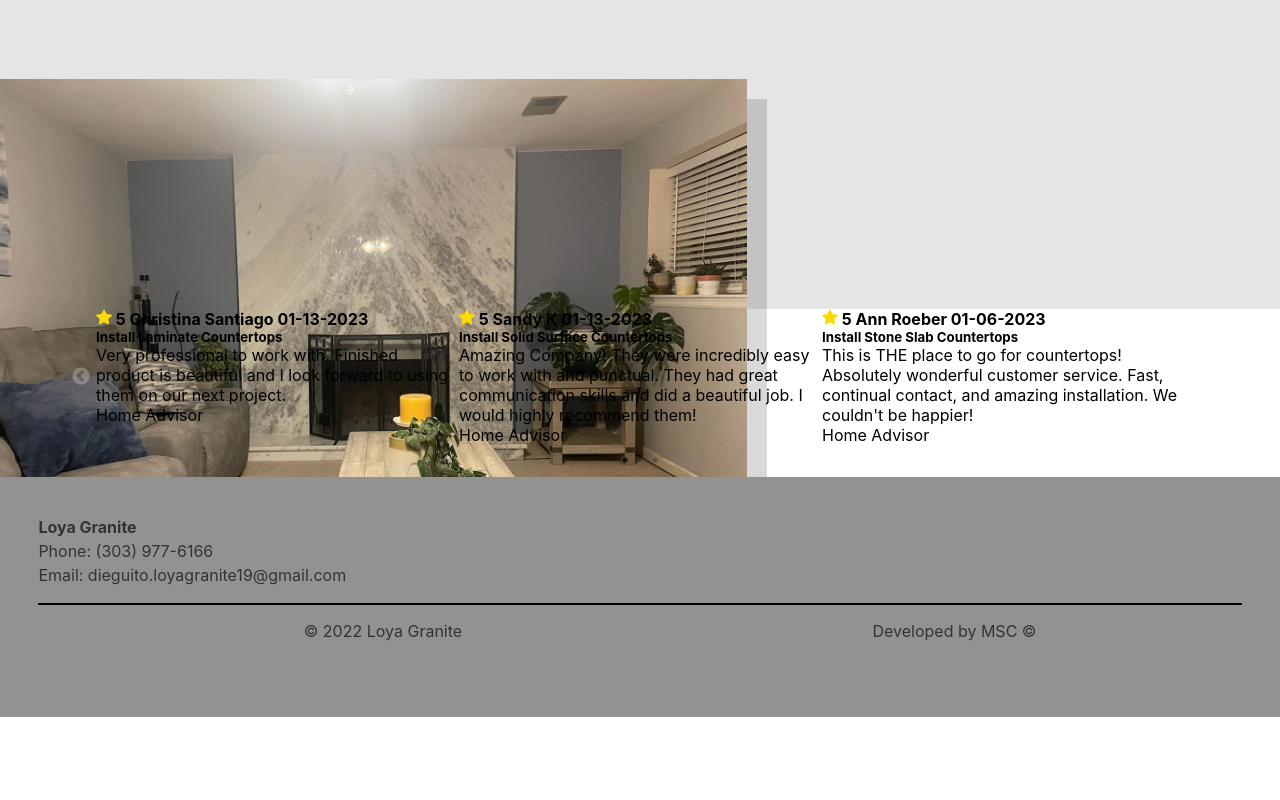
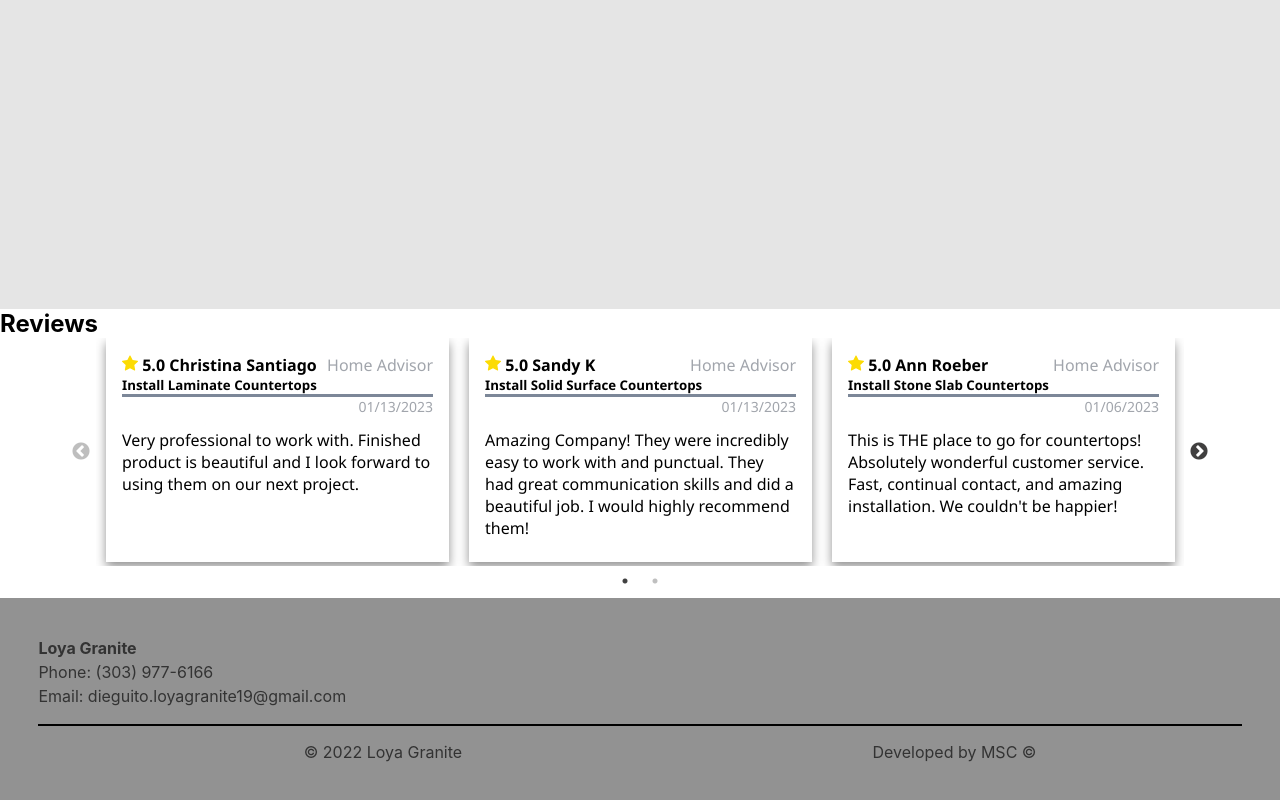
Before and after one commit to mrivera0014/loya-granite, a React (Create React App) app: page / in a window 1280 px wide. Shown: the part 1362-2162 px from the top of the page. Before the commit the page ends 2079 px from the top, so only its background shows below. Built offline with nearby package versions, Linux system fonts and the light colour scheme.

Commit message:
review cards styled

```diff
--- a/src/Components/About/About.css
+++ b/src/Components/About/About.css
@@ -69,6 +69,7 @@
     max-height: 35rem;
     margin-top: 5rem;
     box-shadow: 20px 20px rgba(0, 0, 0, .15);
+    display: none;
 }
 
 .reachUs {
--- a/src/Components/ReviewItems/ReviewItems.js
+++ b/src/Components/ReviewItems/ReviewItems.js
@@ -1,3 +1,5 @@
+import { BsFillStarFill } from 'react-icons/bs'
+
 export const reviewItems = [
 
 
@@ -7,8 +9,9 @@ export const reviewItems = [
         sourceURL: 'https://www.homeadvisor.com/rated.Loyagranite.109184108.html',
         firstName: 'Christina',
         lastName: 'Santiago',
-        date: '01-13-2023',
-        ratingValue: 5,
+        date: '01/13/2023',
+        ratingValue: '5.0',
+        reviewIcon: <BsFillStarFill />,
         reviewTitle: 'Install Laminate Countertops',
         review: 'Very professional to work with. Finished product is beautiful and I look forward to using them on our next project.'
     },
@@ -18,8 +21,9 @@ export const reviewItems = [
         sourceURL: 'https://www.homeadvisor.com/rated.Loyagranite.109184108.html',
         firstName: 'Sandy',
         lastName: 'K',
-        date: '01-13-2023',
-        ratingValue: 5,
+        date: '01/13/2023',
+        ratingValue: '5.0',
+        reviewIcon: <BsFillStarFill />,
         reviewTitle: 'Install Solid Surface Countertops',
         review: 'Amazing Company! They were incredibly easy to work with and punctual. They had great communication skills and did a beautiful job. I would highly recommend them!'
     },
@@ -29,8 +33,9 @@ export const reviewItems = [
         sourceURL: 'https://www.homeadvisor.com/rated.Loyagranite.109184108.html',
         firstName: 'Ann',
         lastName: 'Roeber',
-        date: '01-06-2023',
-        ratingValue: 5,
+        date: '01/06/2023',
+        ratingValue: '5.0',
+        reviewIcon: <BsFillStarFill />,
         reviewTitle: 'Install Stone Slab Countertops',
         review: 'This is THE place to go for countertops! Absolutely wonderful customer service. Fast, continual contact, and amazing installation. We couldn\'t be happier!'
     },
@@ -40,8 +45,9 @@ export const reviewItems = [
         sourceURL: 'https://www.homeadvisor.com/rated.Loyagranite.109184108.html',
         firstName: 'Stefani',
         lastName: 'W',
-        date: '12-02-2022',
-        ratingValue: 5,
+        date: '12/02/2022',
+        ratingValue: '5.0',
+        reviewIcon: <BsFillStarFill />,
         reviewTitle: 'Install Solid Surface Countertops',
         review: 'I am very grateful for the amazing job they did in my kitchen.'
     },
@@ -51,8 +57,9 @@ export const reviewItems = [
         sourceURL: 'https://www.homeadvisor.com/rated.Loyagranite.109184108.html',
         firstName: 'Kenja',
         lastName: 'S',
-        date: '12-02-2022',
-        ratingValue: 5,
+        date: '12/02/2022',
+        ratingValue: '5.0',
+        reviewIcon: <BsFillStarFill />,
         reviewTitle: 'Remodel a Bathroom',
         review: 'They were on time, they were very professional, answered every question and the results were wonderful.'
     },
@@ -62,8 +69,9 @@ export const reviewItems = [
         sourceURL: 'https://www.homeadvisor.com/rated.Loyagranite.109184108.html',
         firstName: 'Natalie',
         lastName: 'M.',
-        date: '11-30-2022',
-        ratingValue: 5,
+        date: '11/30/2022',
+        ratingValue: '5.0',
+        reviewIcon: <BsFillStarFill />,
         reviewTitle: 'Install Laminate Countertops',
         review: 'His company was very professional, they were extremely easy to work with, went above and beyond and did an excellent job on our kitchen. I would definitely use them again.'
     },
--- a/src/Components/Reviews/Reviews.css
+++ b/src/Components/Reviews/Reviews.css
@@ -2,17 +2,35 @@ article {
     display: flex;
 }
 
-.starRating {
+.starIcon {
     color: #fcdb03;
 }
 
+.slick-slide>div {
+    margin: 0 10px;
+}
+
+.slick-list {
+    margin: 0 -10px;
+}
+
 .reviewItem {
-    /* border: solid 2px black;
-    padding: 1rem; */
-    /* min-width: 20rem;
-    min-height: 12rem;
-    margin: 2rem; */
-
+    /* border: solid 2px black; */
+    /* padding: 1rem; */
+    min-width: 17rem;
+    min-height: 14rem;
+    overflow: hidden;
+    box-shadow: 0px 5px 10px 0px #929292;
+    font-family:
+        'Segoe UI',
+        'Roboto',
+        'Oxygen',
+        'Ubuntu',
+        'Cantarell',
+        'Fira Sans',
+        'Droid Sans',
+        'Helvetica Neue',
+        sans-serif;
 }
 
 .slick-slider {
@@ -20,12 +38,36 @@ article {
     margin: auto;
 }
 
-.slick-prev::before,
-.slick-next::before {
-    color: #010000;
+.slick-prev:before,
+.slick-next:before {
+    color: #010000 !important;
 }
 
 .slick-prev:hover,
 .slick-next:hover {
     background-color: #7c8798;
 }
+
+.reviewTitle {
+    border-bottom: #7c8798 solid 3px;
+}
+
+.cardTop,
+.cardBody {
+    padding: 1rem;
+}
+
+
+.advisorLink {
+    text-decoration: none;
+}
+
+.reviewDate {
+    font-size: 14px;
+}
+
+.advisorLink,
+.reviewDate {
+    color: #a1a5ac;
+    float: right;
+}
--- a/src/Components/Reviews/Reviews.js
+++ b/src/Components/Reviews/Reviews.js
@@ -20,8 +20,8 @@ export default class Reviews extends Component {
                 {
                     breakpoint: 1024,
                     settings: {
-                        slidesToShow: 3,
-                        slidesToScroll: 3,
+                        slidesToShow: 2,
+                        slidesToScroll: 2,
                         infinite: true,
                         dots: true
                     }
@@ -46,15 +46,24 @@ export default class Reviews extends Component {
 
         return (
             <div>
+                <h2>Reviews</h2>
                 <Slider {...settings}>
                     {reviewItems.map((item, index) => {
                         return (
                             <div {...settings}>
                                 <div className={item.cName} key={item.reviewID}>
-                                    <h4 className='reviewName'><BsFillStarFill className='starRating' /> {item.ratingValue} {item.firstName} {item.lastName} {item.date}</h4>
-                                    <h5 className='reviewTitle'>{item.reviewTitle}</h5>
-                                    <p className='review'>{item.review}</p>
-                                    <a target='_blank' src={item.sourceURL}>Home Advisor</a>
+                                    <div className='cardTop'>
+                                        <a target='_blank' href={item.sourceURL} className='advisorLink'>Home Advisor</a>
+
+                                        <h4 className='reviewName'><BsFillStarFill className='starIcon' /> {item.ratingValue} {item.firstName} {item.lastName}</h4>
+
+                                        <h5 className='reviewTitle'>{item.reviewTitle}</h5>
+                                        <p className='reviewDate'>{item.date}</p>
+                                    </div>
+                                    <div className='cardBody'>
+                                        <p className='review'>{item.review}</p>
+                                    </div>
+
 
                                 </div>
                             </div>
```
